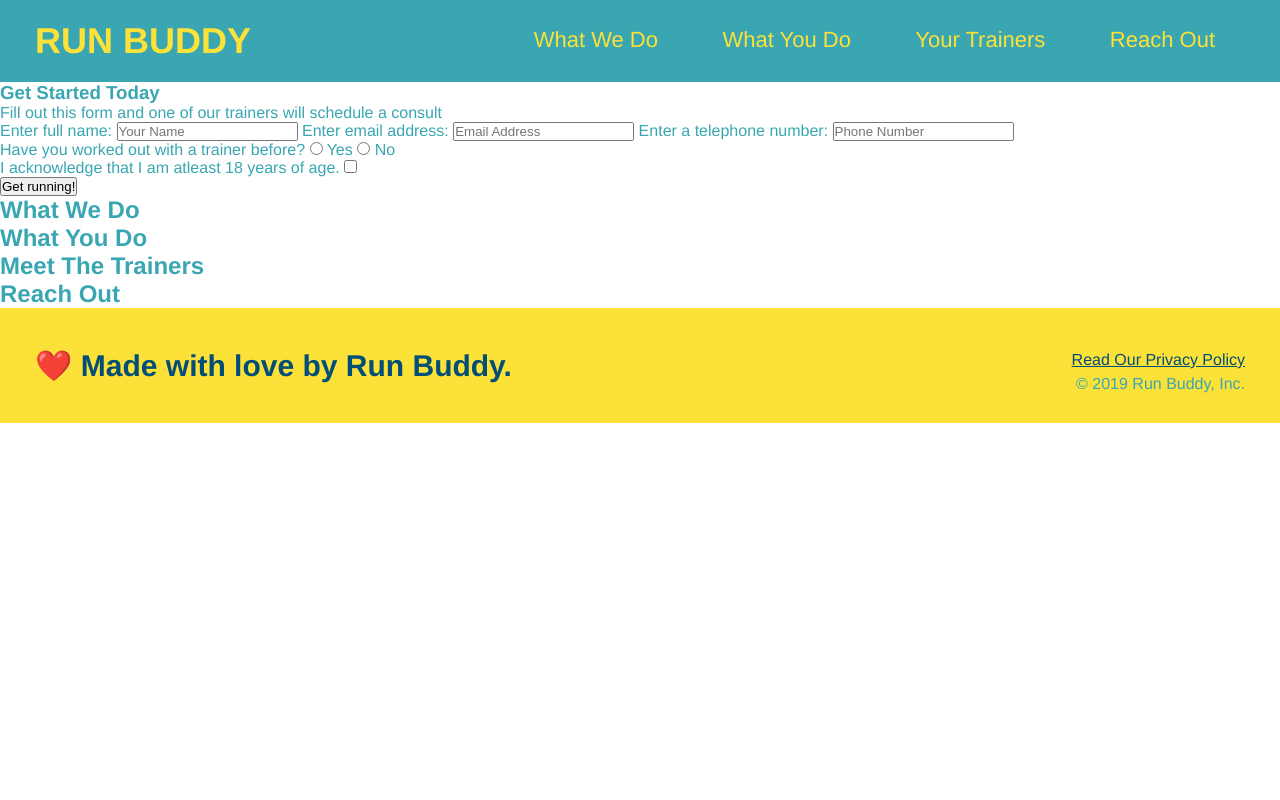
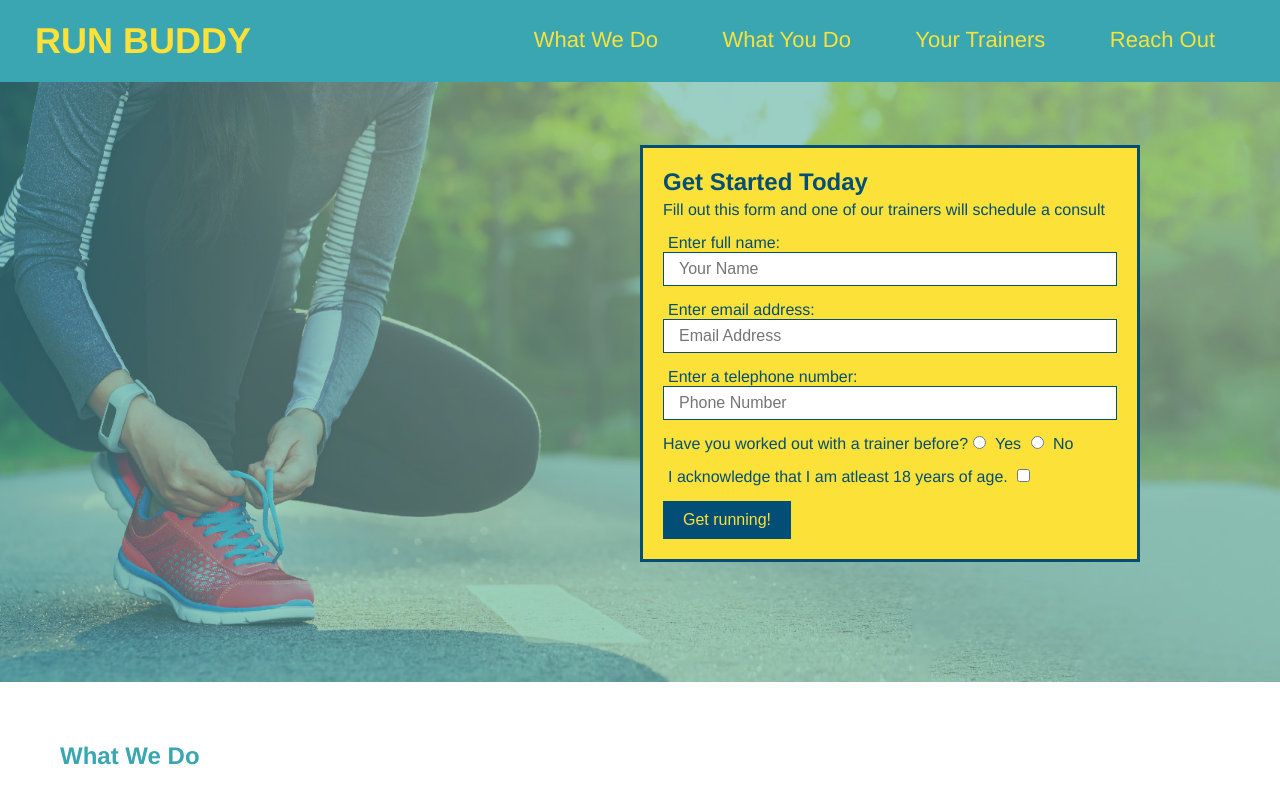
Before and after one commit to Crainmantis/run-buddy, a plain HTML site: page index.html in a window 1280 px wide. Shown: the top 800 px of the page. Drawn offline with Linux system fonts and the light colour scheme.

Commit message:
Hero css added

```diff
--- a/assets/css/style.css
+++ b/assets/css/style.css
@@ -54,3 +54,49 @@ footer div {
 footer a {
     color: #024e76;
 }
+section {
+    padding: 60px;
+}
+.hero {
+    background-image: url(../images/hero-bg.jpg);
+    height: 600px;
+    background-size: cover;
+    background-position: center;
+    position: relative;
+}
+.hero-form {
+    background-color: #fce138;
+    padding: 20px;
+    width: 500px;
+    color: #024e76;
+    border: solid 3px #024e76;
+    position: absolute;
+    bottom: 120px;
+    right: 140px;
+}
+.hero-form h3 {
+    font-size: 24px;
+    margin: 0;
+}
+.hero-form p {
+    margin: 5px 0 15px 0;
+}
+.form-input {
+    border: 1px solid #024e76;
+    display: block;
+    padding: 7px 15px;
+    font-size: 16px;
+    color: #024e76;
+    width: 100%;
+    margin-bottom: 15px;
+}
+.hero-form label {
+    margin: 0 5px;
+}
+.hero-form button {
+    color: #fce138;
+    background-color: #024e76;
+    border: none;
+    padding: 10px 20px;
+    font-size: 16px;
+}
--- a/index.html
+++ b/index.html
@@ -35,18 +35,18 @@
         </header>
 
         <!-- hero/jumbotron-->
-        <section>
-            <div>
+        <section class="hero">
+            <div class="hero-form">
                 <h3>Get Started Today</h3>
                 <p>Fill out this form and one of our trainers will schedule a consult</p>
                 <!-- Add form element-->
                 <form>
                     <label for="name">Enter full name:</label>
-                    <input type="text" placeholder="Your Name" name="name" id="name" />
+                    <input class="form-input" type="text" placeholder="Your Name" name="name" id="name" />
                     <label for="email">Enter email address:</label>
-                    <input type="email" placeholder="Email Address" name="email" id="email" />
+                    <input class="form-input" type="email" placeholder="Email Address" name="email" id="email" />
                     <label for="phone">Enter a telephone number:</label>
-                    <input type="tel" placeholder="Phone Number" name="phone" id="phone" />
+                    <input class="form-input" type="tel" placeholder="Phone Number" name="phone" id="phone" />
                     <p>
                         Have you worked out with a trainer before?
                         <input type="radio" name="trainer-confirm" id="trainer-yes" />
```
Also changed, not shown: assets/images/hero-bg.jpg (added).
